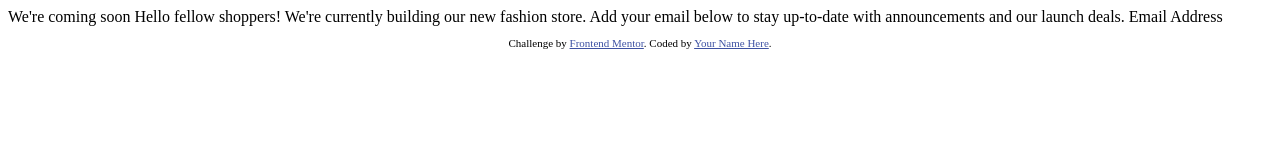
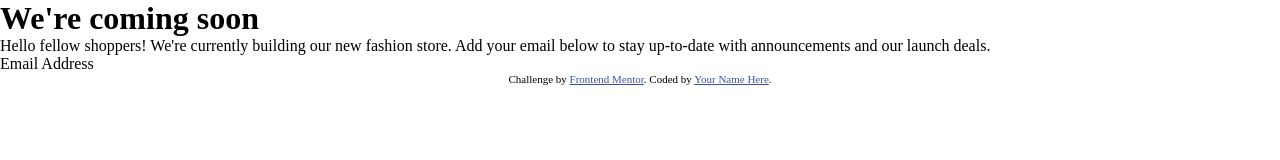
Before and after one commit to koreynichols/base-apparel-coming-soon, a plain HTML site: page index.html in a window 1280 px wide. Drawn offline with Linux system fonts and the light colour scheme.

Commit message:
added css variables for colors and font import

```diff
--- a/index.html
+++ b/index.html
@@ -9,21 +9,15 @@
 
   <title>Frontend Mentor | Base Apparel coming soon page</title>
 
-  <!-- Feel free to remove these styles or customise in your own stylesheet 👍 -->
-  <style>
-    .attribution { font-size: 11px; text-align: center; }
-    .attribution a { color: hsl(228, 45%, 44%); }
-  </style>
 </head>
 <body>
+  <main>
+    <h1>We're coming soon</h1>
 
-  We're coming soon
+    <p>Hello fellow shoppers! We're currently building our new fashion store. Add your email below to stay up-to-date with announcements and our launch deals.</p>
 
-  Hello fellow shoppers! We're currently building our new fashion store.
-  Add your email below to stay up-to-date with announcements and our launch deals.
-
-  Email Address
-
+    <p>Email Address</p>
+  </main>
   <footer>
     <p class="attribution">
       Challenge by <a href="https://www.frontendmentor.io?ref=challenge" target="_blank">Frontend Mentor</a>.
--- a/style.css
+++ b/style.css
@@ -1,2 +1,17 @@
+@import url('https://fonts.googleapis.com/css?family=Josefin+Sans:wght@300,400,600&display=swap');
+
+:root {
+    --primary-desaturated-red: hsl(0, 36%, 70%);
+    --primary-soft-red: hsl(0, 93%, 68%);
+    --neutral-dark-grayish-red: hsl(0, 6%, 24%);
+    --main-gradient: linear-gradient(135deg, hsl(0, 0%, 100%), hsl(0, 100%, 98%));
+    --secondary-gradient: linear-gradient(135deg, hsl(0, 80%, 86%), hsl(0, 74%, 74%));
+}
+
+* {
+    margin: 0;
+    padding: 0;
+}
+
 .attribution { font-size: 11px; text-align: center; }
 .attribution a { color: hsl(228, 45%, 44%); }
```
